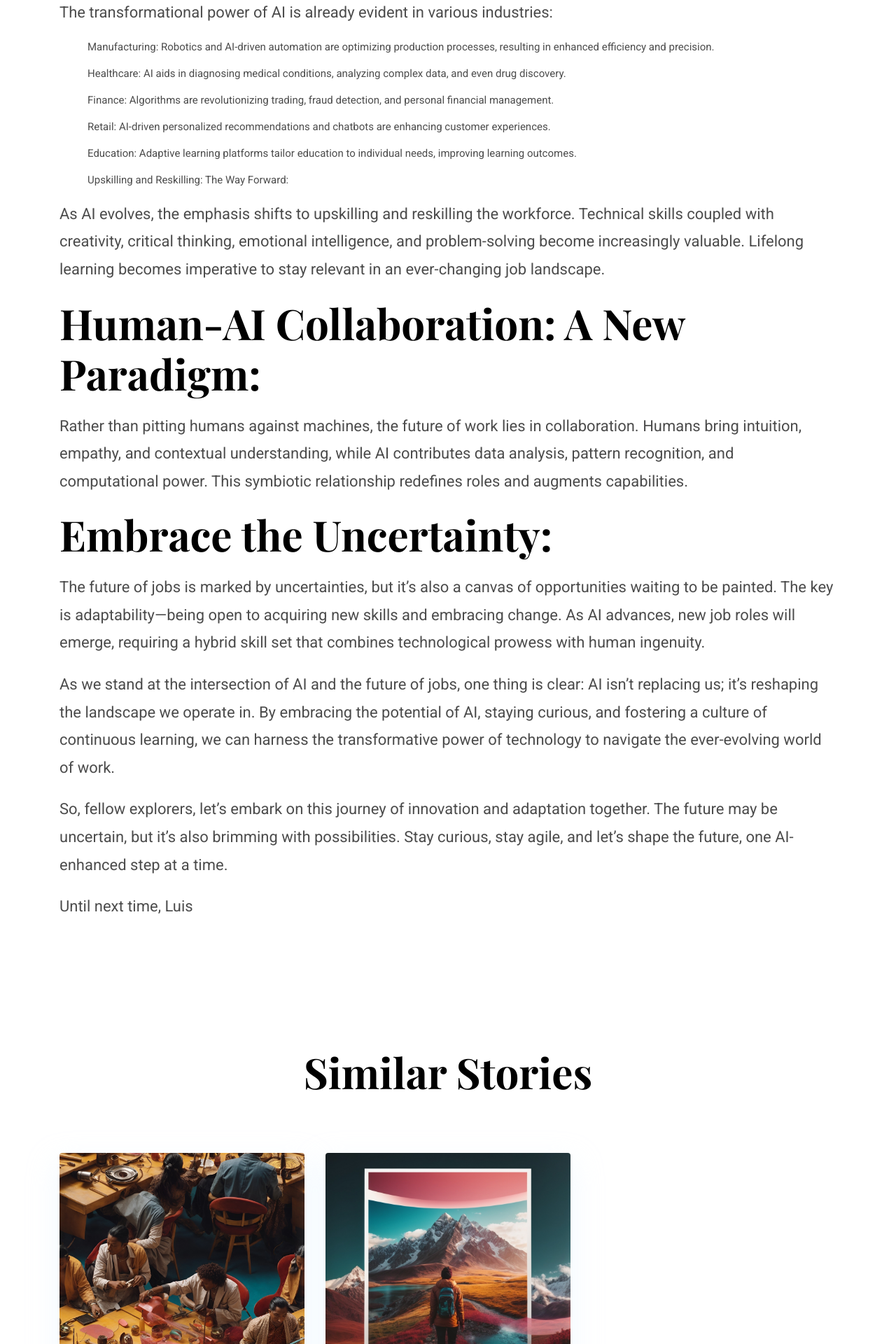
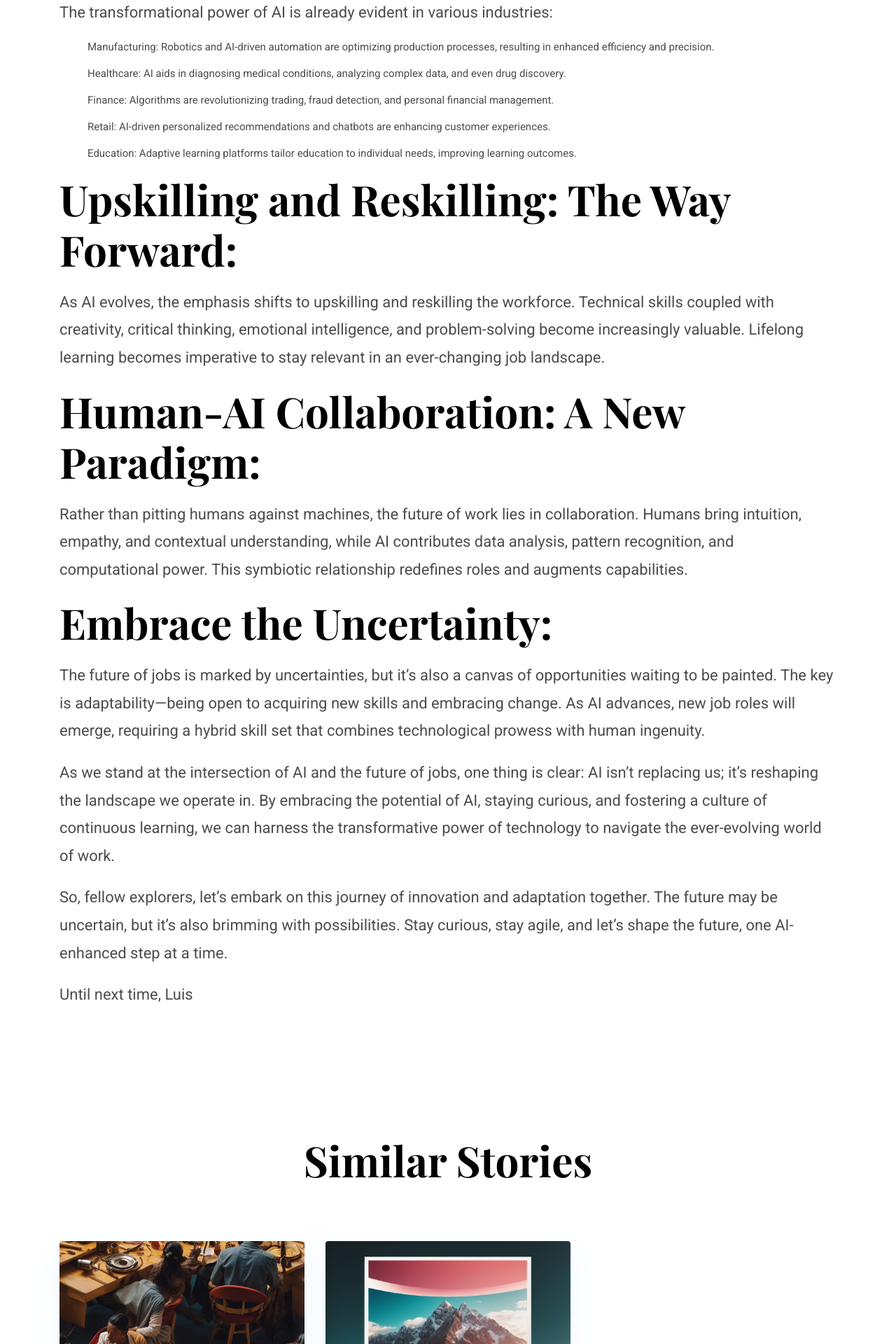
Before and after one commit to luismata5656/luishmata, a Jekyll site: the page built from _posts/2023-08-19-artificial-intelligence-and-future-jobs.markdown, in a window 1280 px wide. Shown: the part 1779-3699 px from the top of the page at 70% size. Built offline with Jekyll 4.4.1, drawn with Linux system fonts in a browser that asks for light colours.

Commit message:
update header

```diff
--- a/_posts/2023-08-19-artificial-intelligence-and-future-jobs.markdown
+++ b/_posts/2023-08-19-artificial-intelligence-and-future-jobs.markdown
@@ -23,8 +23,8 @@ The transformational power of AI is already evident in various industries:
 * Finance: Algorithms are revolutionizing trading, fraud detection, and personal financial management.
 * Retail: AI-driven personalized recommendations and chatbots are enhancing customer experiences.
 * Education: Adaptive learning platforms tailor education to individual needs, improving learning outcomes.
-* Upskilling and Reskilling: The Way Forward:
 
+## Upskilling and Reskilling: The Way Forward:
 As AI evolves, the emphasis shifts to upskilling and reskilling the workforce. Technical skills coupled with creativity, critical thinking, emotional intelligence, and problem-solving become increasingly valuable. Lifelong learning becomes imperative to stay relevant in an ever-changing job landscape.
 
 ## Human-AI Collaboration: A New Paradigm:
```
